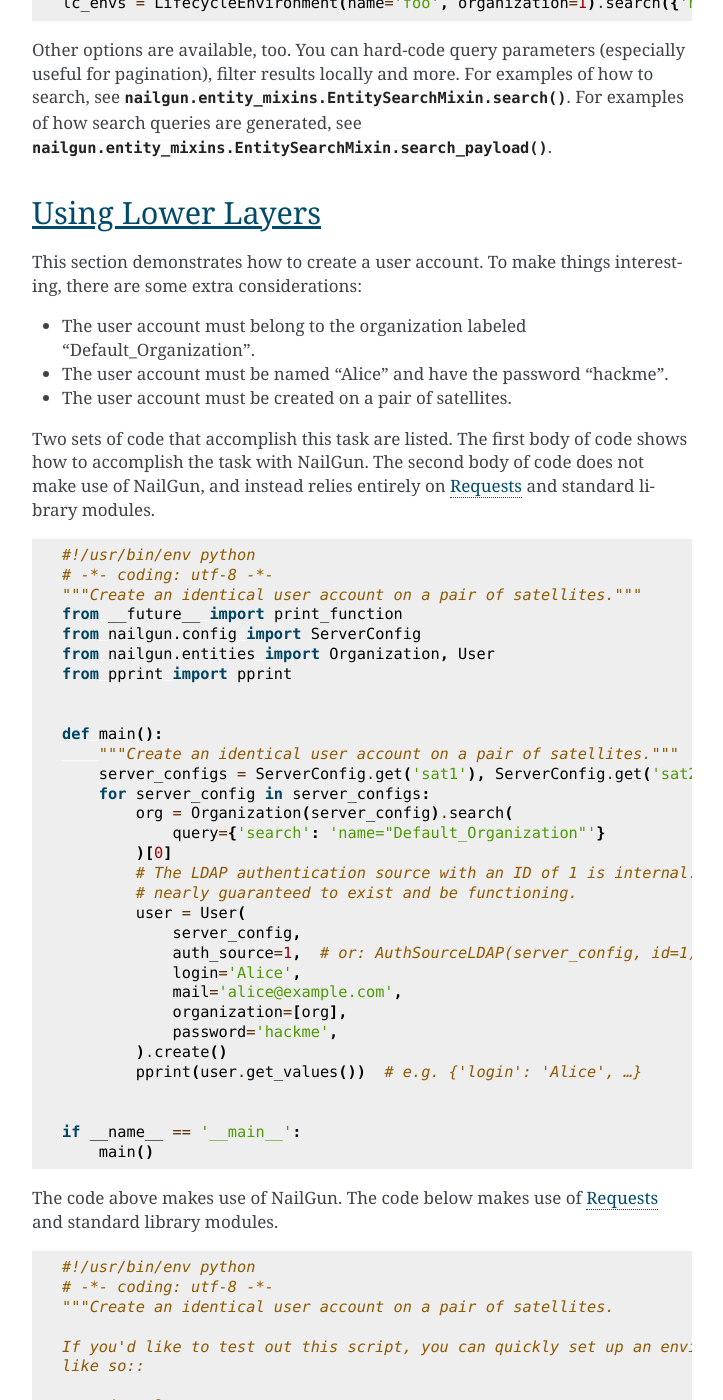
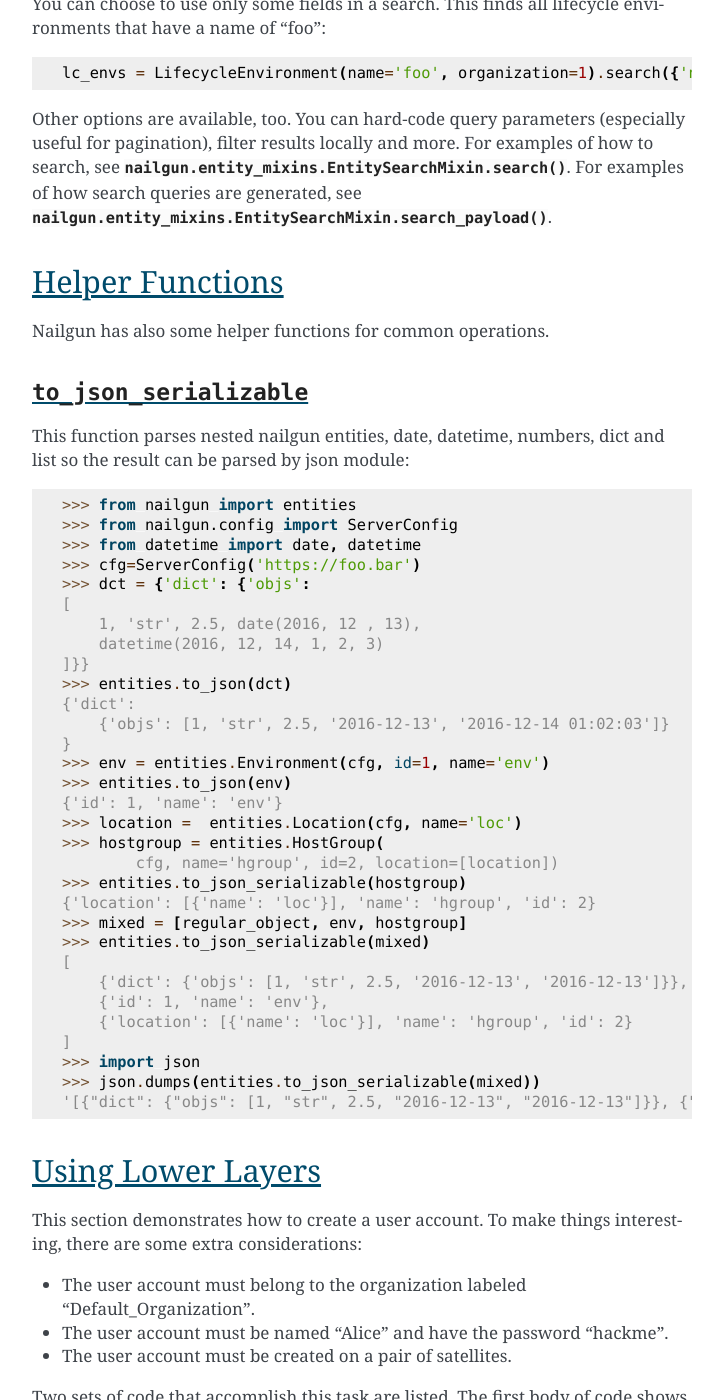
Before and after one commit to SatelliteQE/nailgun, a Sphinx documentation site: the page built from docs/examples.rst, in a window 1280 px wide and 1400 px high, scrolled down 9009 px. Shown: the whole window, without its empty margins (388-1111 px from the left). Built offline with Sphinx 7.4.7, drawn with Linux system fonts in a browser that asks for light colours; some of the changed text lies outside the part shown.

Commit message:
Added docs for to_json_serializable function

```diff
--- a/docs/examples.rst
+++ b/docs/examples.rst
@@ -327,6 +327,51 @@
 search queries are generated, see
 :meth:`nailgun.entity_mixins.EntitySearchMixin.search_payload`.
 
+
+Helper Functions
+----------------
+
+Nailgun has also some helper functions for common operations.
+
+``to_json_serializable``
+~~~~~~~~~~~~~~~~~~~~~~~~
+
+This function parses nested nailgun entities, date, datetime, numbers, dict
+and list so the result can be parsed by json module:
+
+    >>> from nailgun import entities
+    >>> from nailgun.config import ServerConfig
+    >>> from datetime import date, datetime
+    >>> cfg=ServerConfig('https://foo.bar')
+    >>> dct = {'dict': {'objs':
+    [
+        1, 'str', 2.5, date(2016, 12 , 13),
+        datetime(2016, 12, 14, 1, 2, 3)
+    ]}}
+    >>> entities.to_json(dct)
+    {'dict':
+        {'objs': [1, 'str', 2.5, '2016-12-13', '2016-12-14 01:02:03']}
+    }
+    >>> env = entities.Environment(cfg, id=1, name='env')
+    >>> entities.to_json(env)
+    {'id': 1, 'name': 'env'}
+    >>> location =  entities.Location(cfg, name='loc')
+    >>> hostgroup = entities.HostGroup(
+            cfg, name='hgroup', id=2, location=[location])
+    >>> entities.to_json_serializable(hostgroup)
+    {'location': [{'name': 'loc'}], 'name': 'hgroup', 'id': 2}
+    >>> mixed = [regular_object, env, hostgroup]
+    >>> entities.to_json_serializable(mixed)
+    [
+        {'dict': {'objs': [1, 'str', 2.5, '2016-12-13', '2016-12-13']}},
+        {'id': 1, 'name': 'env'},
+        {'location': [{'name': 'loc'}], 'name': 'hgroup', 'id': 2}
+    ]
+    >>> import json
+    >>> json.dumps(entities.to_json_serializable(mixed))
+    '[{"dict": {"objs": [1, "str", 2.5, "2016-12-13", "2016-12-13"]}}, {"id": 1, "name": "env"}, {"location": [{"name": "loc"}], "name": "hgroup", "id": 2}]'
+
+
 Using Lower Layers
 ------------------
 
```
